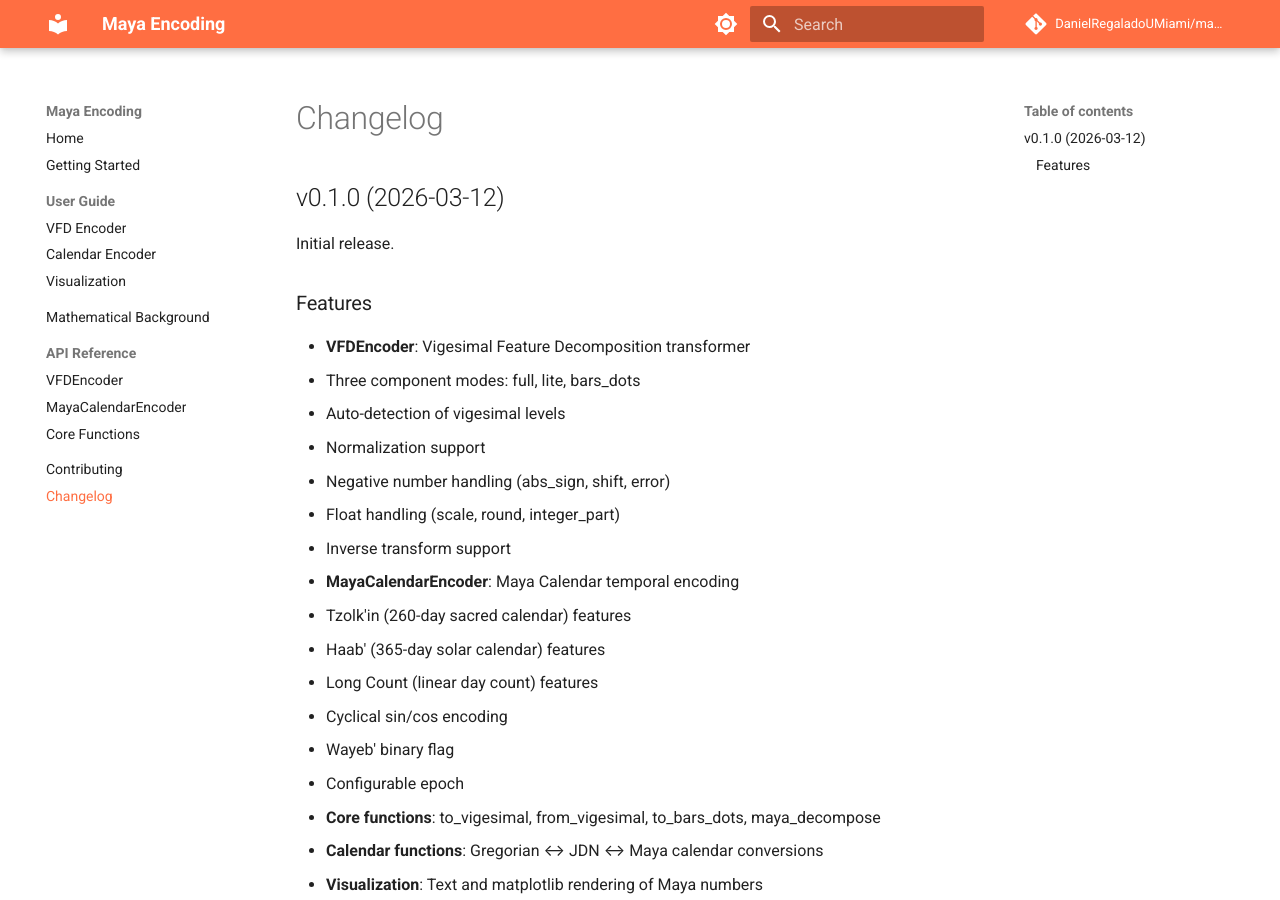
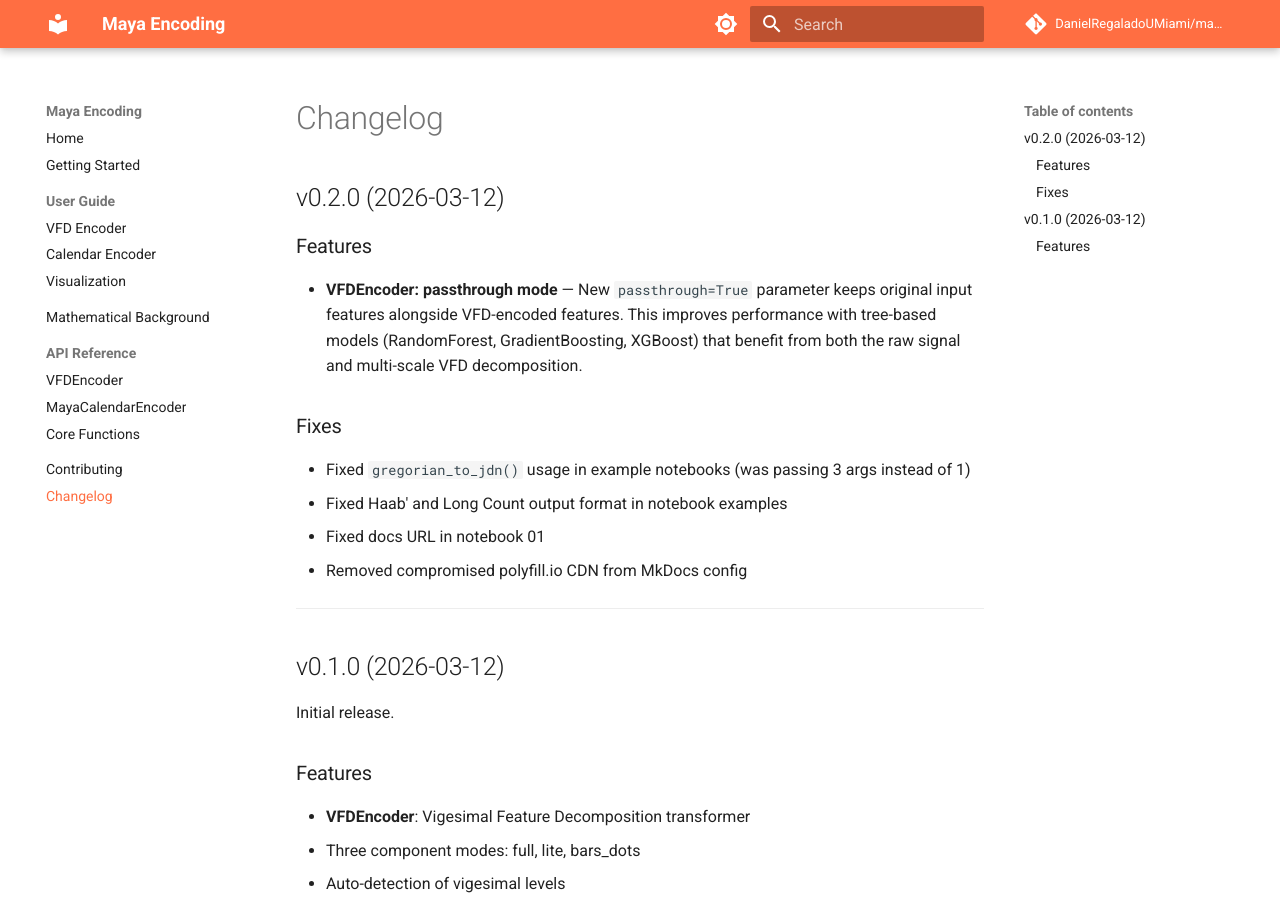
Before and after one commit to DanielRegaladoUMiami/maya-encoding, an MkDocs documentation site: the page built from docs/changelog.md, in a window 1280 px wide and 900 px high. Built offline with MkDocs 1.6.1 and Material for MkDocs 9.7.7, drawn with Linux system fonts in a browser that asks for light colours; comment, search, counter and statistics services are not loaded.

Commit message:
v0.2.0: Add passthrough mode to VFDEncoder
New passthrough=True parameter keeps original features alongside VFD output.
Ideal for tree-based models (RF, GBT, XGBoost) that benefit from both raw
signal and multi-scale VFD decomposition. Includes 6 new tests (124 total).

```diff
--- a/docs/changelog.md
+++ b/docs/changelog.md
@@ -1,4 +1,22 @@
 # Changelog
+
+## v0.2.0 (2026-03-12)
+
+### Features
+
+- **VFDEncoder: passthrough mode** — New `passthrough=True` parameter keeps original
+  input features alongside VFD-encoded features. This improves performance with
+  tree-based models (RandomForest, GradientBoosting, XGBoost) that benefit from
+  both the raw signal and multi-scale VFD decomposition.
+
+### Fixes
+
+- Fixed `gregorian_to_jdn()` usage in example notebooks (was passing 3 args instead of 1)
+- Fixed Haab' and Long Count output format in notebook examples
+- Fixed docs URL in notebook 01
+- Removed compromised polyfill.io CDN from MkDocs config
+
+---
 
 ## v0.1.0 (2026-03-12)
 
--- a/src/maya_encoding/_version.py
+++ b/src/maya_encoding/_version.py
@@ -1,3 +1,3 @@
 """Version information for maya-encoding."""
 
-__version__ = "0.1.0"
+__version__ = "0.2.0"
```
Also changed, not shown: README.md (+14 -1 lines), docs/guide/vfd.md (+14 -0 lines), 2 other files.
